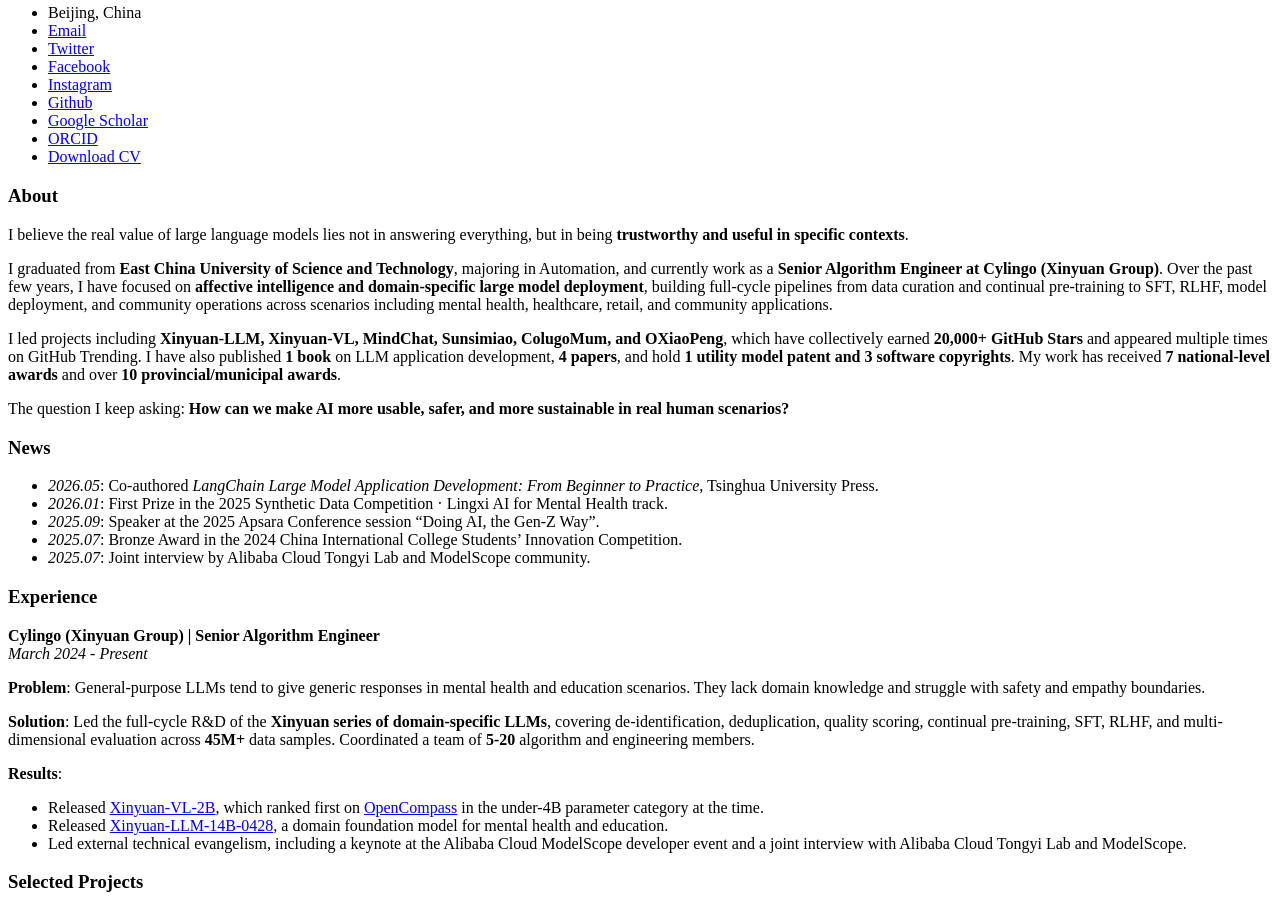
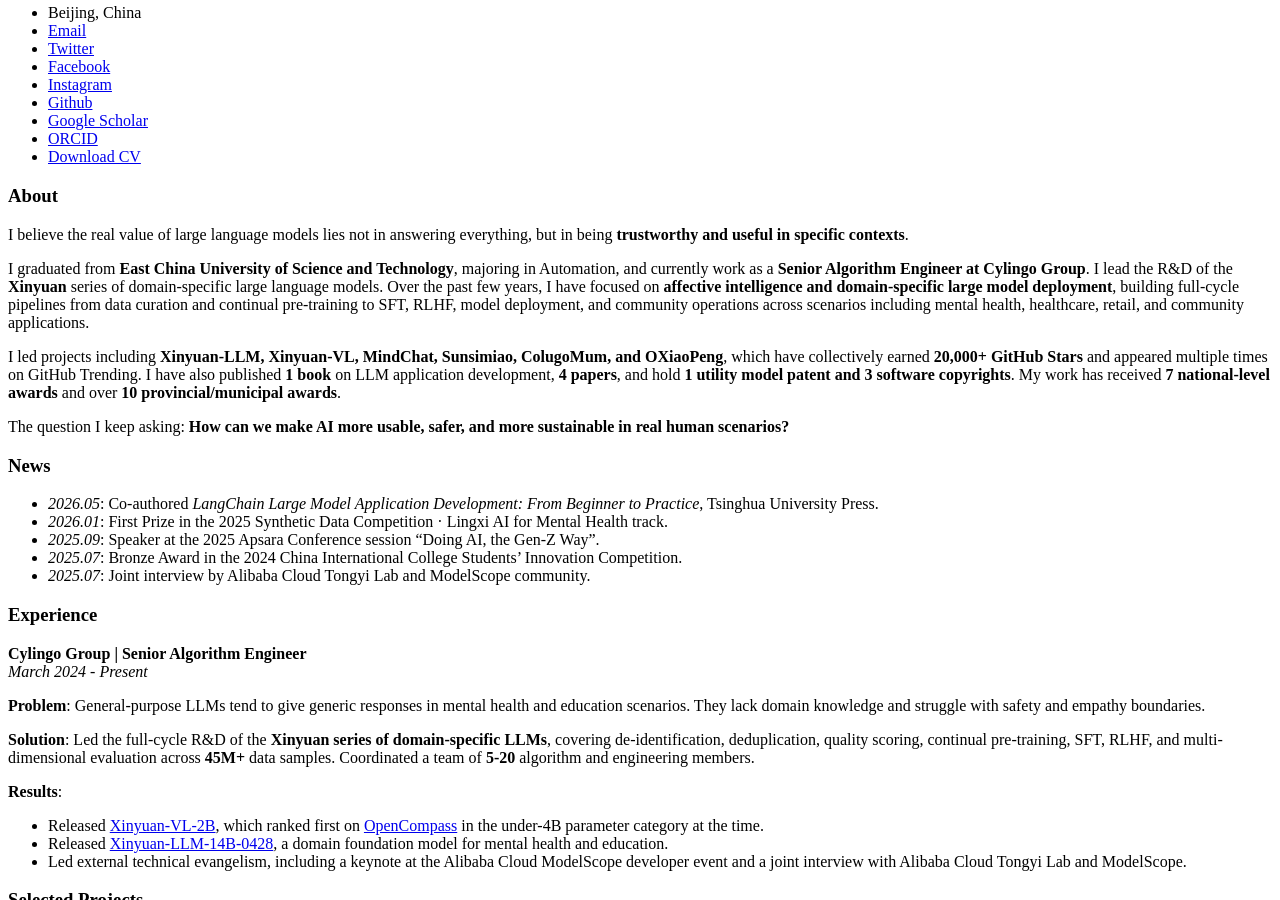
Before and after one commit to thomas-yanxin/thomas-yanxin.github.io, a Jekyll site: the page built from _pages/about-en.md, in a window 1280 px wide and 900 px high, scrolled down 415 px. Built offline with Jekyll 4.4.1, drawn with Linux system fonts in a browser that asks for light colours; some of the changed text lies outside the part shown.

Commit message:
fix(i18n): correct company name to Cylingo Group, Xinyuan is model series

```diff
--- a/_pages/about-en.md
+++ b/_pages/about-en.md
@@ -9,7 +9,7 @@
 
 I believe the real value of large language models lies not in answering everything, but in being **trustworthy and useful in specific contexts**.
 
-I graduated from **East China University of Science and Technology**, majoring in Automation, and currently work as a **Senior Algorithm Engineer at Cylingo (Xinyuan Group)**. Over the past few years, I have focused on **affective intelligence and domain-specific large model deployment**, building full-cycle pipelines from data curation and continual pre-training to SFT, RLHF, model deployment, and community operations across scenarios including mental health, healthcare, retail, and community applications.
+I graduated from **East China University of Science and Technology**, majoring in Automation, and currently work as a **Senior Algorithm Engineer at Cylingo Group**. I lead the R&D of the **Xinyuan** series of domain-specific large language models. Over the past few years, I have focused on **affective intelligence and domain-specific large model deployment**, building full-cycle pipelines from data curation and continual pre-training to SFT, RLHF, model deployment, and community operations across scenarios including mental health, healthcare, retail, and community applications.
 
 I led projects including **Xinyuan-LLM, Xinyuan-VL, MindChat, Sunsimiao, ColugoMum, and OXiaoPeng**, which have collectively earned **20,000+ GitHub Stars** and appeared multiple times on GitHub Trending. I have also published **1 book** on LLM application development, **4 papers**, and hold **1 utility model patent and 3 software copyrights**. My work has received **7 national-level awards** and over **10 provincial/municipal awards**.
 
@@ -29,7 +29,7 @@
 
 # Experience
 
-**Cylingo (Xinyuan Group) | Senior Algorithm Engineer**<br>
+**Cylingo Group | Senior Algorithm Engineer**<br>
 *March 2024 - Present*
 
 **Problem**: General-purpose LLMs tend to give generic responses in mental health and education scenarios. They lack domain knowledge and struggle with safety and empathy boundaries.
@@ -117,7 +117,7 @@
 ## Media Coverage
 
 * Alibaba Cloud Tongyi Qwen: "Writing Code, Writing Emotions"
-* Founder Park: Interview on Qwen 3 and Xinyuan Group
+* Founder Park: Interview on Qwen 3 and Cylingo Group
 * Alibaba Cloud Tongyi Qwen: "Tongyi Qwen + Mental Health = ?"
 * ScienceNet: "They Developed a Mental Health LLM with Tongyi Qwen"
 * Synced SOTA Models: Multiple new releases of MindChat and related projects
```
